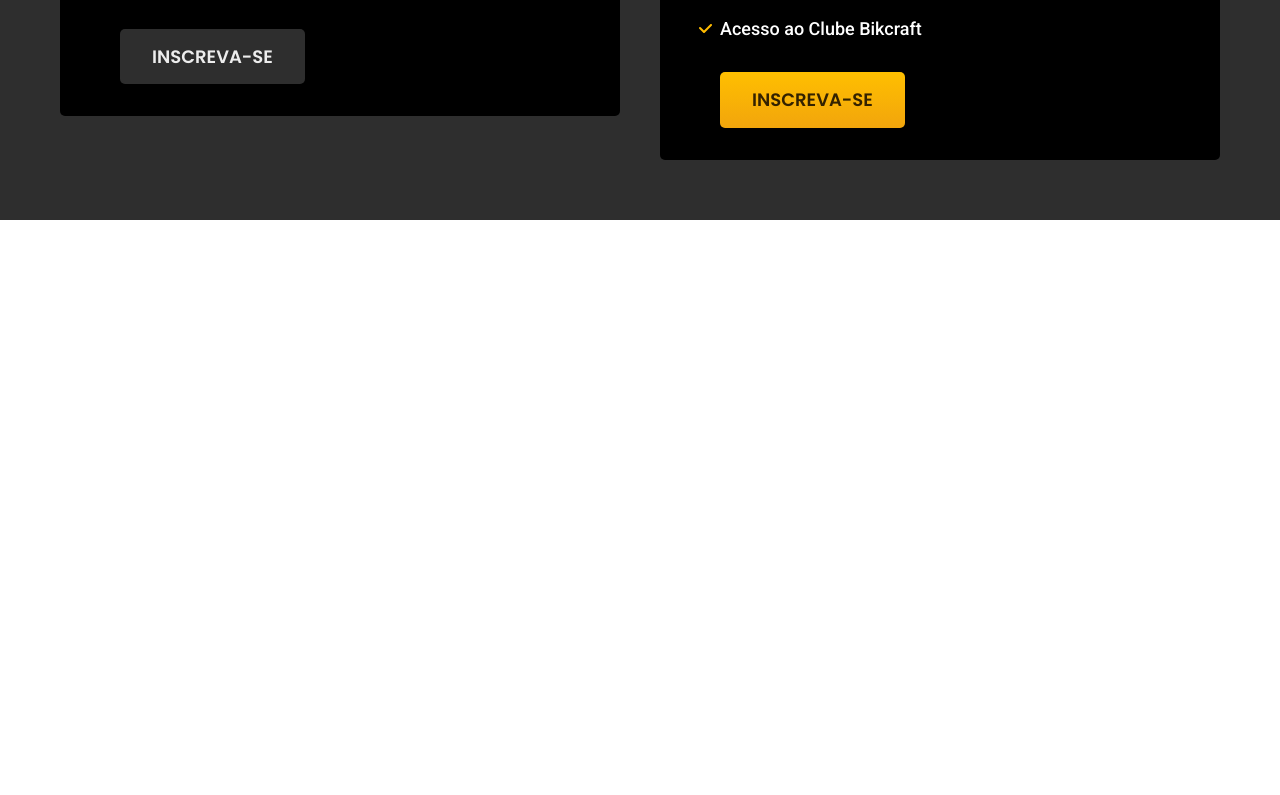
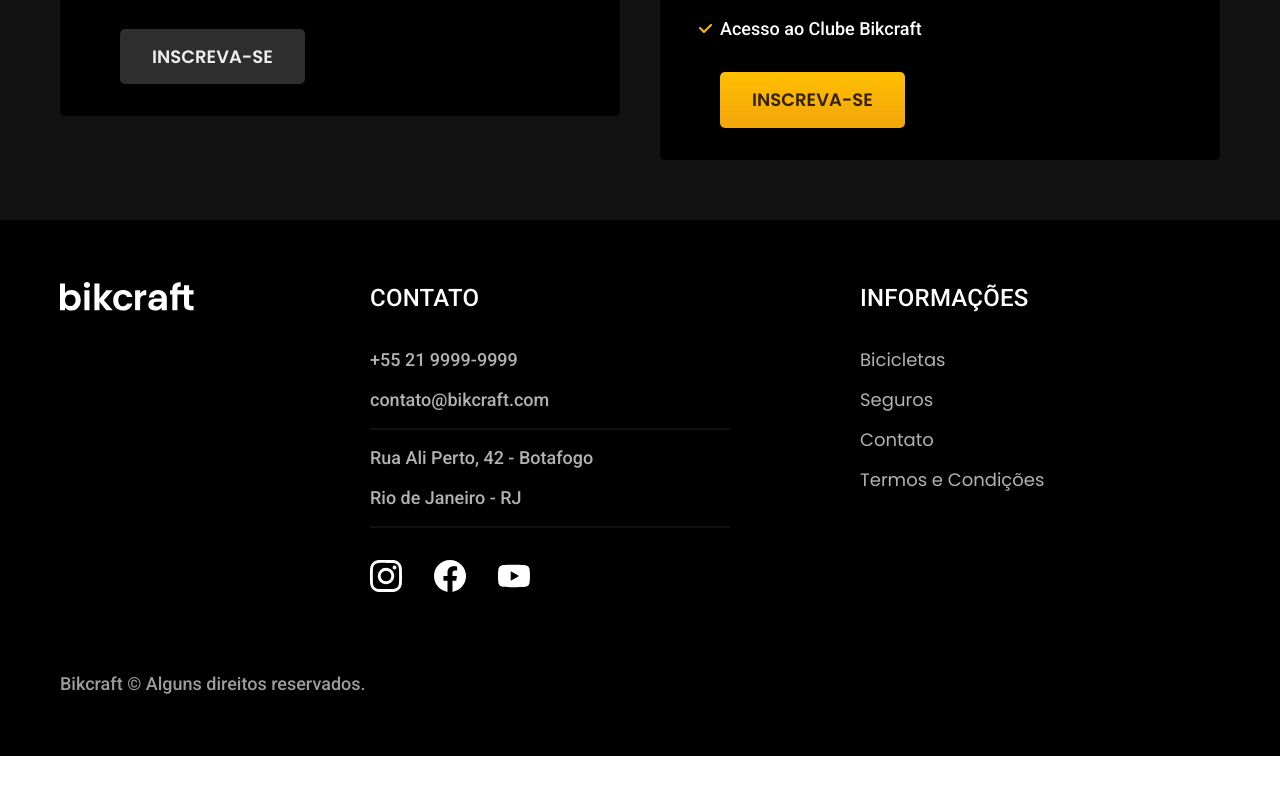
Before and after one commit to vinepereira/Projeto-06---Projeto-Bikcraft-Avancado-Origamid, a plain HTML site: page index.html in a window 1280 px wide. Shown: the part 4319-5114 px from the top of the page. After the commit the page ends 5075 px from the top, so only its background shows below. Drawn offline with Linux system fonts and the light colour scheme.

Commit message:
home finalizada

```diff
--- /dev/null
+++ b/assets/css/global/footer.css
@@ -0,0 +1,69 @@
+.footer-bg {
+    background-color: var(--cor-12);
+}
+
+.footer {
+    display: grid;
+    grid-template-columns: 3fr 5fr 4fr;
+    gap: 40px;
+    padding-top: 60px;
+    padding-bottom: 60px;
+}
+
+.footer h3 {
+    margin-bottom: 2rem;
+}
+
+.footer-contato ul {
+    margin-bottom: 2rem;
+}
+
+.footer-contato li:nth-child(even):after {
+    content: '';
+    display: block;
+    max-width: 360px;
+    height: 2px;
+    background-color: var(--cor-11);
+    margin-top: 16px;
+}
+
+
+.footer li {
+    margin-bottom: 1rem;
+}
+
+.footer-redes {
+    display: flex;
+    gap: 32px;
+}
+
+.footer a:hover {
+    color: var(--cor-0);
+}
+
+.footer-copy {
+    grid-column: 1/-1;
+    margin-top: 40px;
+}
+
+@media (max-width:800px) {
+    .footer > img {
+        display: none;
+    }
+    .footer {
+        grid-template-columns: 1fr 1fr;
+        justify-items: center;
+    }
+}
+@media (max-width:600px) {
+    .footer {
+        grid-template-columns: 1fr;
+        justify-items: initial;
+        padding-right: 60px;
+        padding-left: 60px;
+    }
+
+    .footer-copy {
+        margin-top: 0px;
+    }
+}
--- a/assets/css/global/global.css
+++ b/assets/css/global/global.css
@@ -5,7 +5,6 @@
 }
 
 body {
-    padding-bottom: 600px;
     color: var(--cor-11);
 }
 
--- a/assets/css/seguros/seguros.css
+++ b/assets/css/seguros/seguros.css
@@ -1,5 +1,5 @@
 .seguros-bg {
-    background-color: var(--cor-10);
+    background-color: var(--cor-11);
 }
 
 .seguros {
@@ -12,6 +12,7 @@
 }
 
 .seguros h2 {
+    padding-left: 20px;
     grid-column: 1/-1;
 }
 .seguros-item {
--- a/assets/css/style.css
+++ b/assets/css/style.css
@@ -7,6 +7,7 @@
 
 /* global */
 @import './global/header.css';
+@import './global/footer.css';
 
 /* home */
 @import './home/introducao.css';
--- a/index.html
+++ b/index.html
@@ -150,5 +150,36 @@
             </div>
         </div>
     </article>
+    <footer class="footer-bg">
+        <div class="footer container">
+            <img src="./assets/img/bikcraft.svg" alt="Bikcraft">
+            <div class="footer-contato">
+                <h3 class="font-2-l-b cor-0">Contato</h3>
+                <ul class="font-2-m cor-5">
+                    <li><a href="tel:+552199999999">+55 21 9999-9999</a></li>
+                    <li><a href="mailto:contato@bikcraft.com">contato@bikcraft.com</a></li>
+                    <li>Rua Ali Perto, 42 - Botafogo</li>
+                    <li>Rio de Janeiro - RJ</li>
+                </ul>
+                <div class="footer-redes">
+                    <a href="./"><img src="./assets/img/redes/instagram.svg" alt="Instagram"></a>
+                    <a href="./"><img src="./assets/img/redes/facebook.svg" alt="Facebook"></a>
+                    <a href="./"><img src="./assets/img/redes/youtube.svg" alt="Youtube"></a>
+                </div>
+            </div>
+            <div class="footer-informacoes">
+                <h3 class="font-2-l-b cor-0">Informações</h3>
+                <nav>
+                    <ul class="font-1-m cor-5">
+                        <li><a href="./bicicletas.html">Bicicletas</a></li>
+                        <li><a href="./seguros.html">Seguros</a></li>
+                        <li><a href="./contato.html">Contato</a></li>
+                        <li><a href="./termos.html">Termos e Condições</a></li>
+                    </ul>
+                </nav>
+            </div>
+            <p class="footer-copy font-2-m cor-6">Bikcraft © Alguns direitos reservados.</p>
+        </div>
+    </footer>
 </body>
 </html>
```
